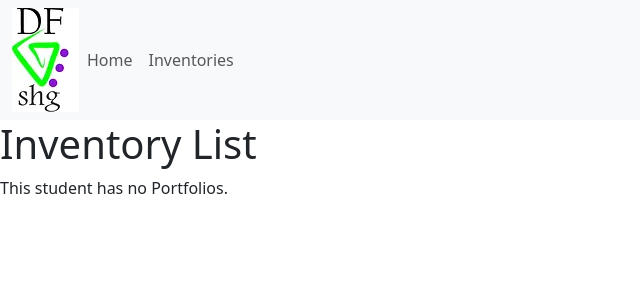
After one commit to lazerllamaz/cs3300_project, a Django app: page /inventories/ in a window 1280 px wide. The commit adds this page. Shown: the top 300 px of the page, without its empty margins (0-640 px from the left). Run offline with Django 4.2, Linux system fonts and the light colour scheme; data that the repository does not hold is empty; some libraries are stand-ins or nearby versions.

Commit message:
Added view for inventory list

```diff
--- a/art_app/templates/art_app/base_template.html
+++ b/art_app/templates/art_app/base_template.html
@@ -24,7 +24,7 @@
                     <a class="nav-link" href="{% url 'index' %}">Home</a>
                     </li>
                     <li class="nav-item">
-                    <a class="nav-link" href="{% url 'home' %}">Inventory</a>
+                    <a class="nav-link" href="{% url 'inventories' %}">Inventories</a>
                     </li>
                 </ul>
             </div>
--- a/art_app/templates/art_app/index.html
+++ b/art_app/templates/art_app/index.html
@@ -4,10 +4,10 @@
 
 <!-- Replace block content in base_template.html -->
 {% block content %}
-    <h1>Computer Science Student Portfolios</h1>
+    <h1>Artists' Corner</h1>
 
 
-    <h2>List of Students with Active Portfolios</h2>
+    <h2>Inventories</h2>
     <ul class="list-group">
         <li>1</li>
         <li>2</li>
--- /dev/null
+++ b/art_app/templates/art_app/inventory_list.html
@@ -0,0 +1,17 @@
+{% extends 'art_app/base_template.html' %}
+
+
+{% block content %}
+    <h1>Inventory List</h1>
+    {% if inventory_list %}
+        <ul>
+        {% for inventory in inventory_list %}
+            <li>
+            <a href="/{{ inventory.get_absolute_url }}/">{{ inventory.title }}</a>
+            </li>
+        {% endfor %}
+        </ul>
+    {% else %}
+        <p>This student has no Portfolios.</p>
+    {% endif %}
+{% endblock %}
--- a/art_app/urls.py
+++ b/art_app/urls.py
@@ -4,5 +4,8 @@ from . import views
 urlpatterns = [
     path("", views.index, name="index"),
 
-    path("home/", views.index, name="home"),
+    path("inventories/", views.InventoryListView.as_view(), name="inventories"),
+    path("inventories/<int:pk>/", views.ItemListView.as_view(), name="inventory-detail"),
+
+    path("inventories/<int:inventory_id>/<int:pk>/", views.ItemDetailView.as_view(), name="item-detail"),
 ]
--- a/art_app/views.py
+++ b/art_app/views.py
@@ -12,3 +12,14 @@ from .forms import ItemForm
 # Default view /home/
 def index(request):
     return render(request, "art_app/index.html")
+
+class InventoryListView(generic.ListView):
+    model = Inventory
+
+class InventoryDetailView(generic.DetailView):
+    model = Inventory
+
+class ItemListView(generic.ListView):
+    model = Item
+class ItemDetailView(generic.DetailView):
+    model = Item
```
